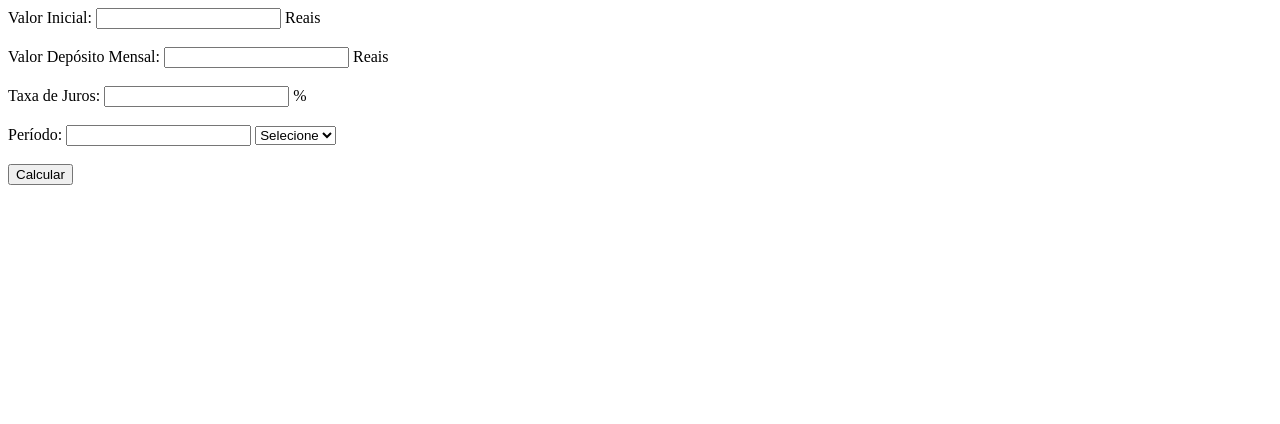
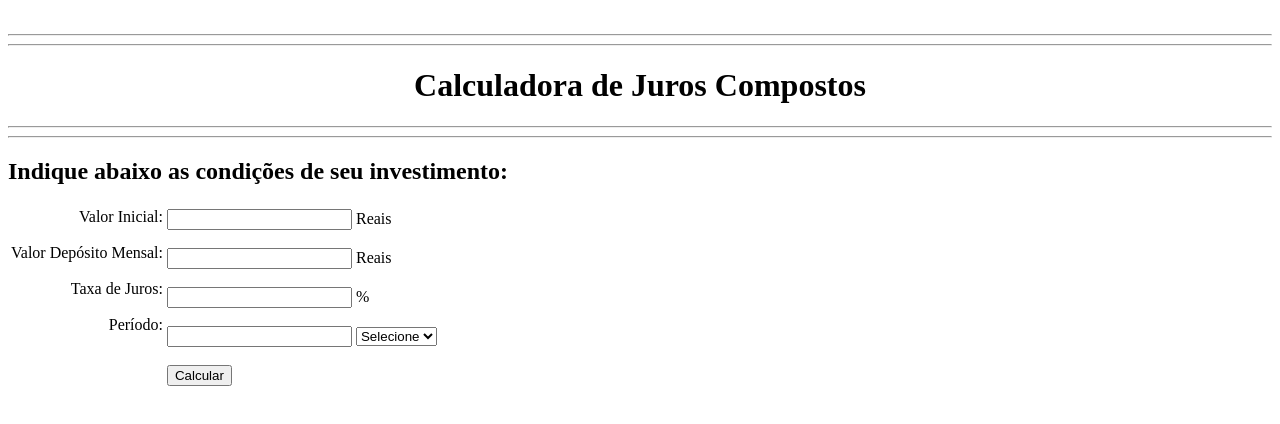
Before and after one commit to scolivar/SegundoProjeto, a plain HTML site: page index.html in a window 1280 px wide. Drawn offline with Linux system fonts and the light colour scheme.

Commit message:
Melhoria realizada

```diff
--- a/index.html
+++ b/index.html
@@ -30,14 +30,23 @@
     </script>
 </head>
 <body>
+	<br>
+    <hr><hr>
+	<h1 align="center">Calculadora de Juros Compostos</h1>
+    <hr><hr>
+    <h2>Indique abaixo as condições de seu investimento:</h2>
+    <table>
+    	<tr>
+    		<td align="right">
+    			Valor Inicial:<br><br>
+    			Valor Depósito Mensal:<br><br>
+    			Taxa de Juros:<br><br>
+    			Período:<br><br><br><br></td>
+    		<td>
     			<form name="form1" action="javascript:window.history.go(0)" method="post">
-    	Valor Inicial:
     				<input name="vi" type="text"> Reais<br><br>
-    	Valor Depósito Mensal:
     				<input name="dm" type="text"> Reais<br><br>
-    	Taxa de Juros:
     				<input name="tj" type="text"> %<br><br>
-    	Período:
     				<input name="per" type="text">
     				<select name="periodo" id="periodo">
     					<option value="">Selecione</option>
@@ -46,5 +55,9 @@
     				</select><br><br>
     				<button onclick="return calcular()">Calcular</button>
     			</form>
+    		</td>
+    	</tr>
+    </table>
+
 </body>
 </html>
```
Lines whose indentation alone changed are shown as unchanged.
